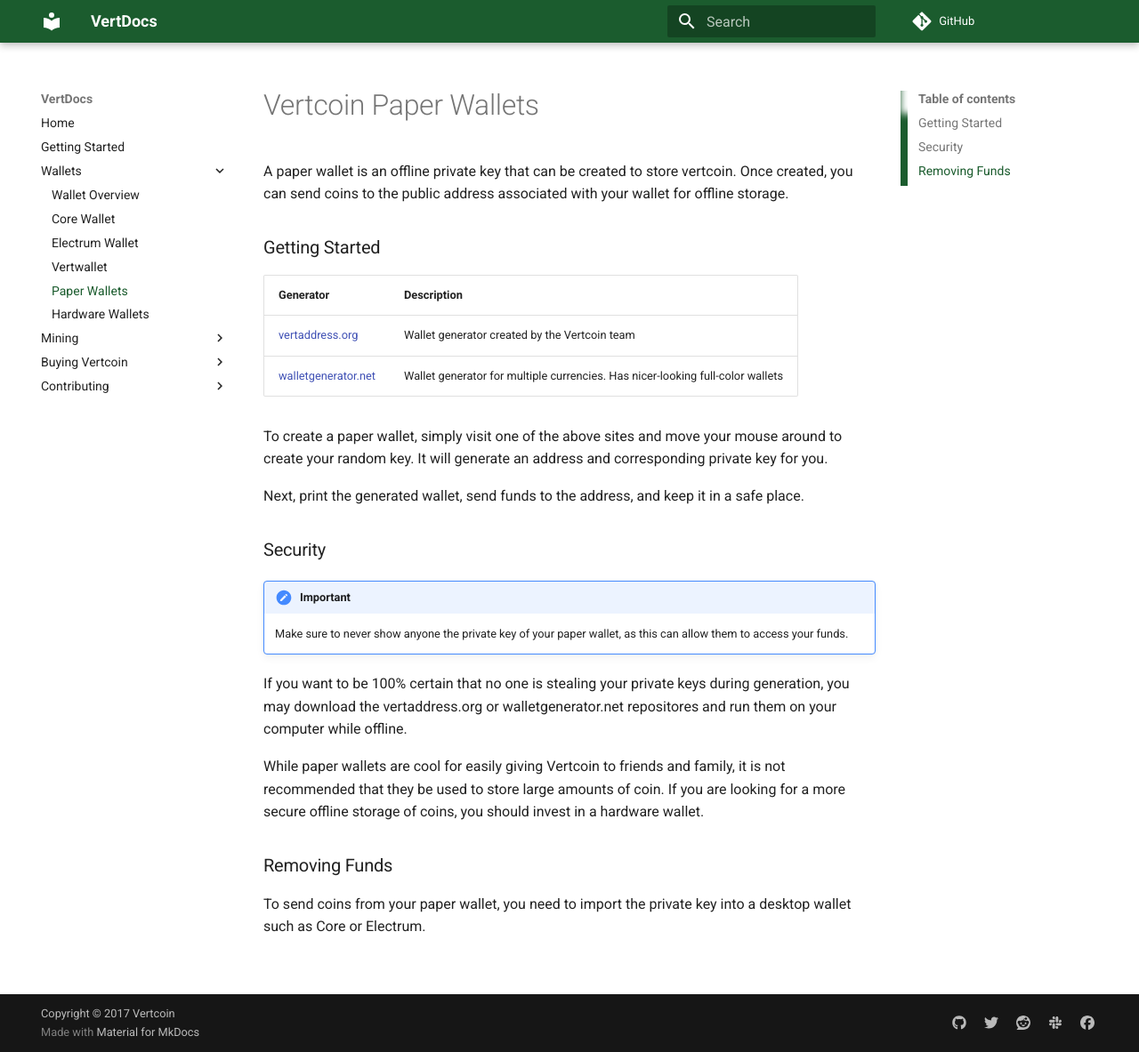
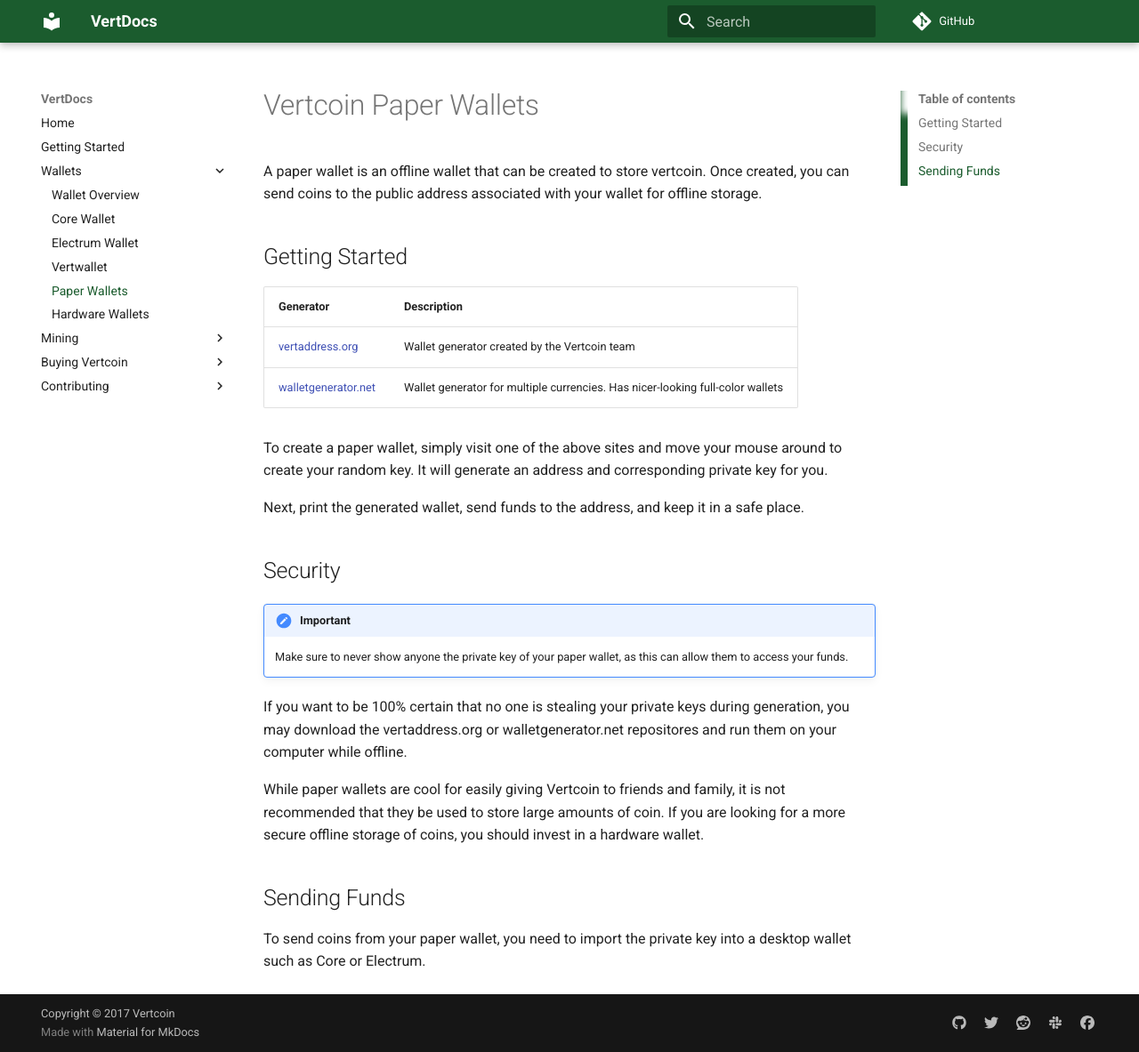
Before and after one commit to vertcoin-project/VertDocs, an MkDocs documentation site: the page built from docs/Wallets/Paper-Wallets.md, in a window 1280 px wide and 1183 px high. Shown: the whole window at 89% size. Built offline with MkDocs 1.6.1 and Material for MkDocs 9.7.7, drawn with Linux system fonts in a browser that asks for light colours; comment, search, counter and statistics services are not loaded; old or Windows-style settings are respelled for this version of MkDocs.

Commit message:
add content to Hardware Wallet page, minor edits to paper wallet

```diff
--- a/docs/Wallets/Paper-Wallets.md
+++ b/docs/Wallets/Paper-Wallets.md
@@ -1,8 +1,8 @@
 # Vertcoin Paper Wallets
 
-A paper wallet is an offline private key that can be created to store vertcoin. Once created, you can send coins to the public address associated with your wallet for offline storage.
+A paper wallet is an offline wallet that can be created to store vertcoin. Once created, you can send coins to the public address associated with your wallet for offline storage.
 
-### Getting Started
+## Getting Started
 
 | Generator | Description |
 |----|----|
@@ -13,7 +13,7 @@
 
 Next, print the generated wallet, send funds to the address, and keep it in a safe place.
 
-### Security
+## Security
 
 !!!important
     Make sure to never show anyone the private key of your paper wallet, as this can allow them to access your funds.
@@ -22,6 +22,6 @@
 
 While paper wallets are cool for easily giving Vertcoin to friends and family, it is not recommended that they be used to store large amounts of coin. If you are looking for a more secure offline storage of coins, you should invest in a hardware wallet.
 
-### Removing Funds
+## Sending Funds
 
 To send coins from your paper wallet, you need to import the private key into a desktop wallet such as Core or Electrum.
```
Also changed, not shown: docs/Wallets/Hardware-Wallets.md (+16 -0 lines).
